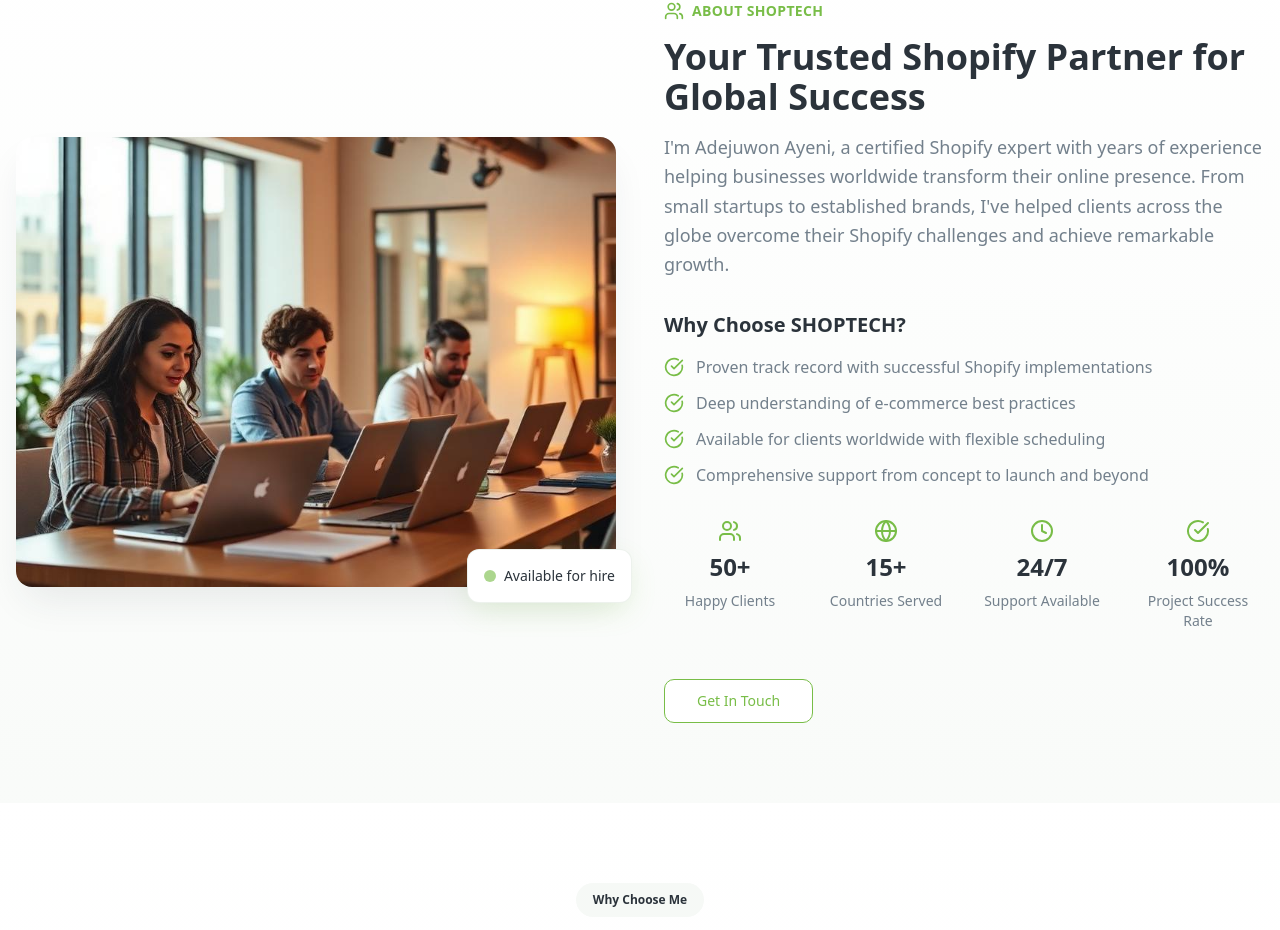
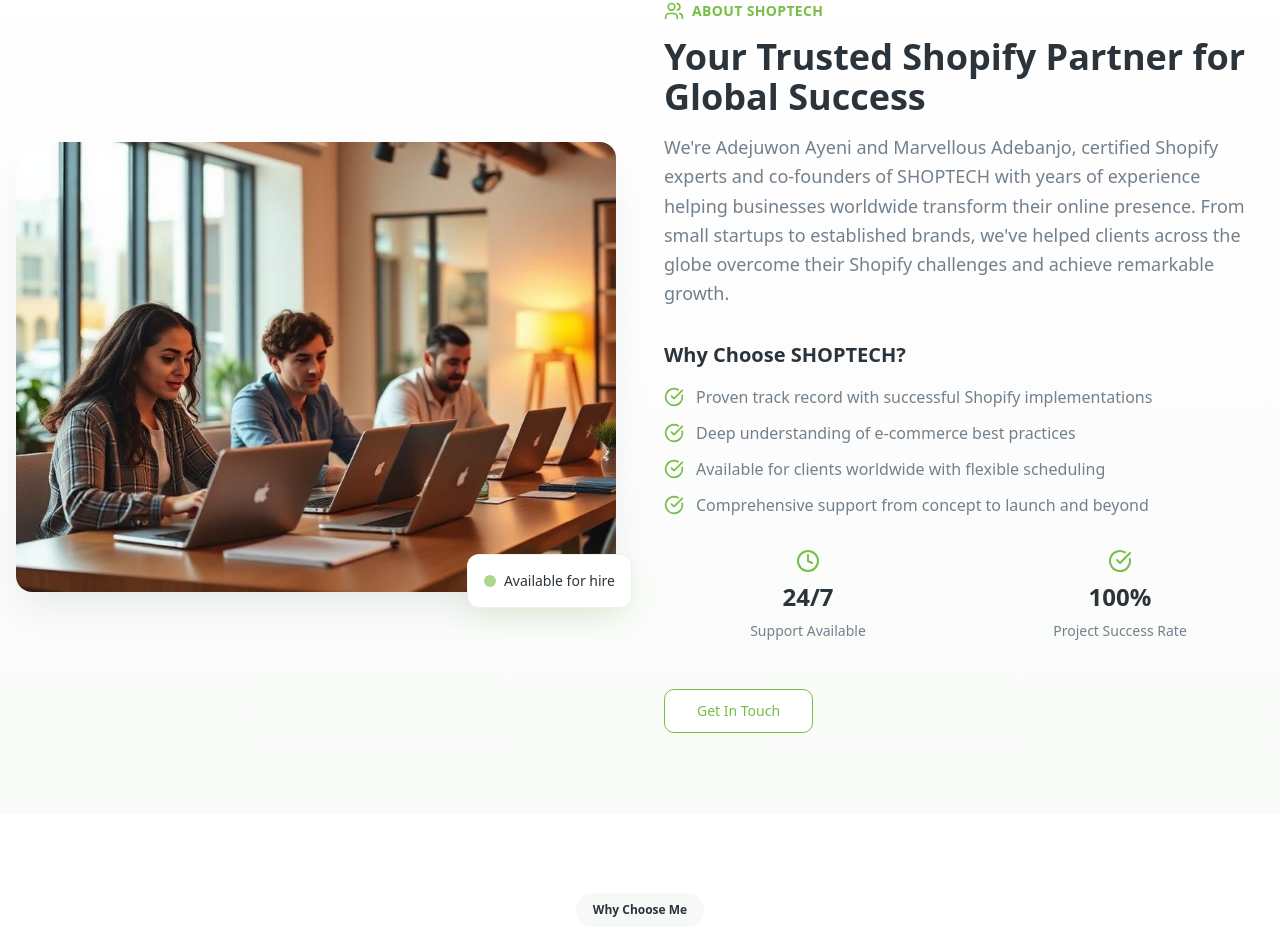
Before and after one commit to Ayeni2002/shopify-solutions-hub, a React (Vite) app: page / in a window 1280 px wide. Shown: the part 2111-3041 px from the top of the page. Built offline with nearby package versions, Linux system fonts and the light colour scheme; the HTML template or start-up script is replaced by a standard one.

Commit message:
Refactor Why Choose Me section

```diff
--- a/src/components/About.tsx
+++ b/src/components/About.tsx
@@ -3,8 +3,6 @@ import { CheckCircle, Globe, Clock, Users } from "lucide-react";
 import globalTeamImage from "@/assets/global-team.jpg";
 
 const stats = [
-  { icon: Users, value: "50+", label: "Happy Clients" },
-  { icon: Globe, value: "15+", label: "Countries Served" },
   { icon: Clock, value: "24/7", label: "Support Available" },
   { icon: CheckCircle, value: "100%", label: "Project Success Rate" }
 ];
@@ -38,10 +36,10 @@ const About = () => {
                 Your Trusted Shopify Partner for Global Success
               </h2>
               <p className="text-lg text-muted-foreground leading-relaxed">
-                I'm Adejuwon Ayeni, a certified Shopify expert with years of experience helping businesses
-                worldwide transform their online presence. From small startups to established brands,
-                I've helped clients across the globe overcome their Shopify challenges and achieve
-                remarkable growth.
+                We're Adejuwon Ayeni and Marvellous Adebanjo, certified Shopify experts and co-founders
+                of SHOPTECH with years of experience helping businesses worldwide transform their online
+                presence. From small startups to established brands, we've helped clients across the
+                globe overcome their Shopify challenges and achieve remarkable growth.
               </p>
             </div>
 
@@ -62,7 +60,7 @@ const About = () => {
               </ul>
             </div>
 
-            <div className="grid grid-cols-2 md:grid-cols-4 gap-6">
+            <div className="grid grid-cols-2 gap-6">
               {stats.map((stat, index) => (
                 <div key={index} className="text-center space-y-2">
                   <stat.icon className="w-6 h-6 text-primary mx-auto" />
```
